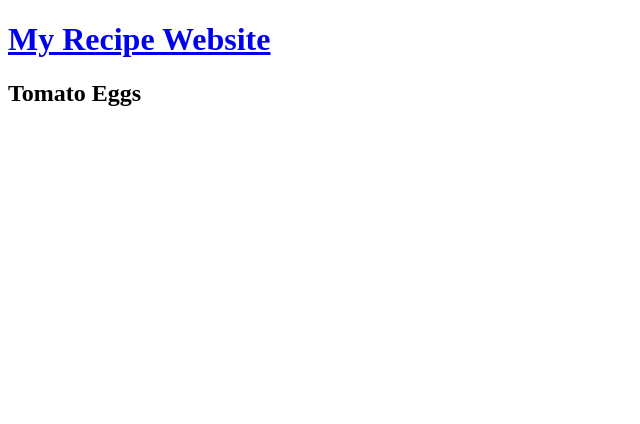
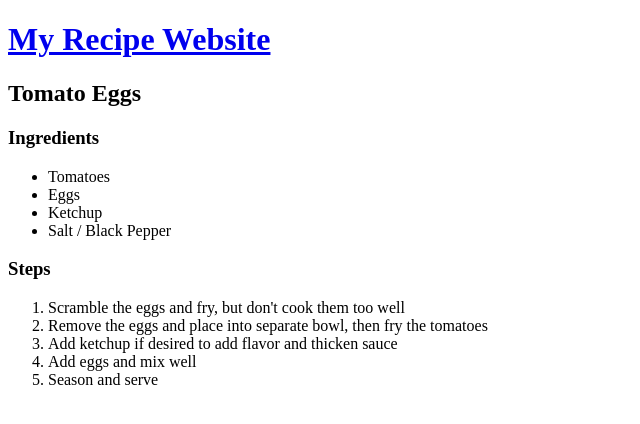
Before and after one commit to arlan-y/odin-recipes, a plain HTML site: page recipes/tomato-eggs.html in a window 1280 px wide. Shown: the whole page, without its empty margins (0-640 px from the left). Drawn offline with Linux system fonts and the light colour scheme.

Commit message:
Update tomato-eggs.html
Wrote the recipe for tomato eggs.

```diff
--- a/recipes/tomato-eggs.html
+++ b/recipes/tomato-eggs.html
@@ -10,5 +10,22 @@
         <h1><a href="../index.html">My Recipe Website</a></h1>
 
         <h2>Tomato Eggs</h2>
+
+        <h3>Ingredients</h3>
+        <ul>
+            <li>Tomatoes</li>
+            <li>Eggs</li>
+            <li>Ketchup</li>
+            <li>Salt / Black Pepper</li>
+        </ul>
+
+        <h3>Steps</h3>
+        <ol>
+            <li>Scramble the eggs and fry, but don't cook them too well</li>
+            <li>Remove the eggs and place into separate bowl, then fry the tomatoes</li>
+            <li>Add ketchup if desired to add flavor and thicken sauce</li>
+            <li>Add eggs and mix well</li>
+            <li>Season and serve</li>
+        </ol>
     </body>
 </html>
```
